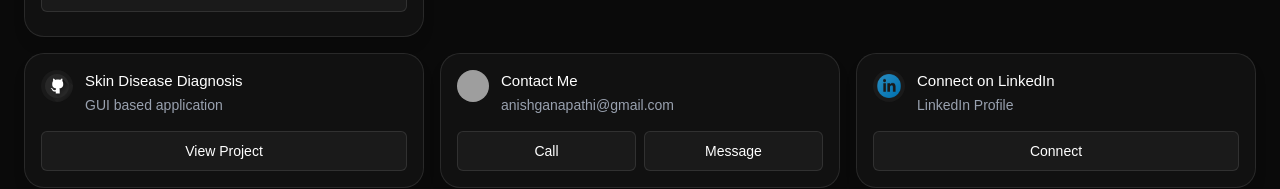
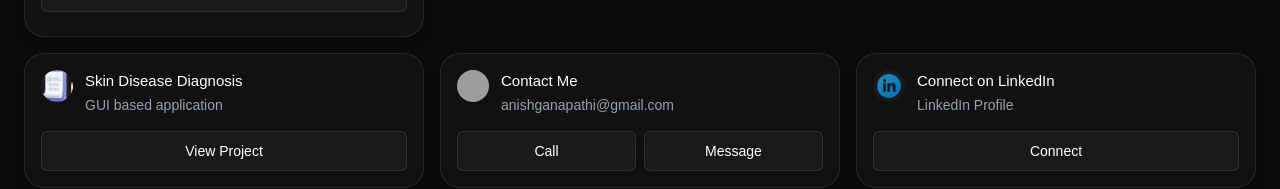
Before and after one commit to anishganapathi/Anish-Portfolio-2025, a Next.js app: page /contact in a window 1280 px wide. Shown: the part 300-489 px from the top of the page. Built offline with nearby package versions, Linux system fonts and the light colour scheme; grey boxes are pictures that could not be loaded.

Commit message:
+ Added assets for contact page

```diff
--- a/app/contact/page.tsx
+++ b/app/contact/page.tsx
@@ -83,7 +83,7 @@ const contacts: Contact[] = [
     name: "Skin Disease Diagnosis",
     subtitle: "GUI based application",
     type: "project",
-    avatar: "/avatars/Github.png",
+    avatar: "/avatars/Project.png",
     href: "https://github.com/anishganapathi/Skin-Disease-Diagnosis",
   },
   {
```
Also changed, not shown: public/avatars/Project.png (added), 1 other file (tests, documents, lock files or other folders).
